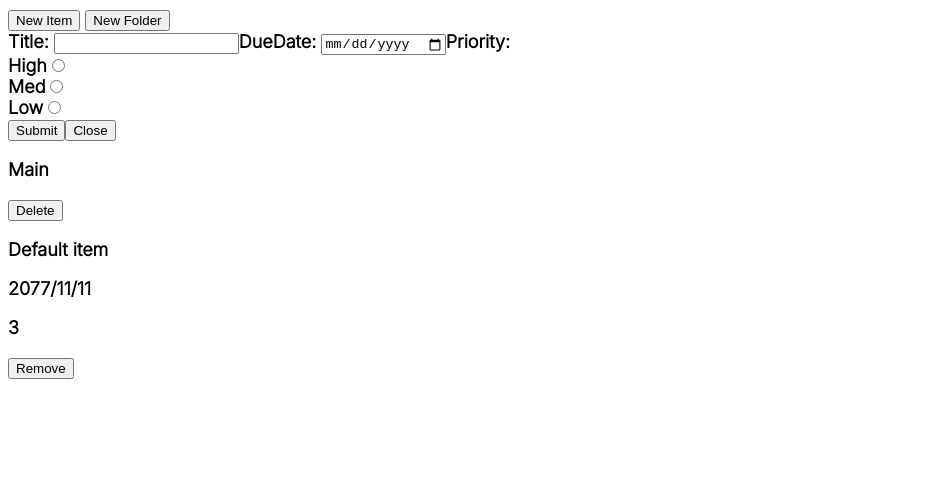
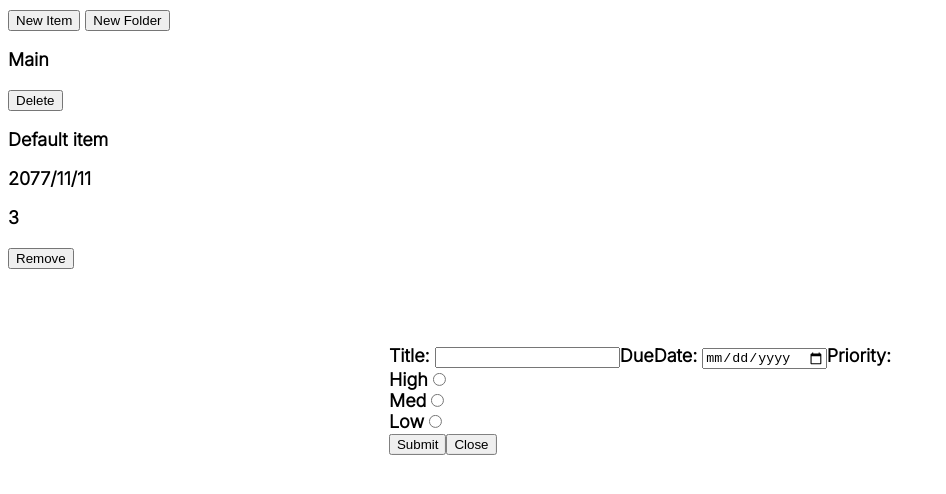
Before and after one commit to HelplessSoldier/TOP_toDoTwo, a website with bundled scripts: page src/template.html in a window 1280 px wide. Both pictures are taken after a click on the button "New Item". Shown: the whole page, without its empty margins (0-946 px from the left). Built offline with nearby package versions, Linux system fonts and the light colour scheme.

Commit message:
centered popups and hide others on click

```diff
--- a/src/index.js
+++ b/src/index.js
@@ -20,6 +20,8 @@ createTodo.createItemDialogue();
 createItemContainer.style.display = "none";
 openNewItemDialogueButton.addEventListener("click", () => {
     createItemContainer.style.display = "block";
+    createFolderContainer.style.display = "none";
+    areYouSureContainer.style.display = "none";
 });
 
 // open new folder dialogue on new folder button press
@@ -29,6 +31,8 @@ createFolder.createFolderDialogue();
 createFolderContainer.style.display = "none";
 newFolderButton.addEventListener("click", () => {
     createFolderContainer.style.display = "block";
+    createItemContainer.style.display = "none";
+    areYouSureContainer.style.display = "none";
 });
 
 // setup are you sure folder dialogue box
@@ -151,6 +155,8 @@ document.addEventListener("DOMContentLoaded", () => {
     document.addEventListener("removeFolderButtonClicked", (e) => {
         let folderToRemove = e.detail;
         areYouSureContainer.style.display = "block";
+        createFolderContainer.style.display = "none";
+        createItemContainer.style.display = "none";
         // close dialogue if user selects cancel
         areYouSureCancelButton.addEventListener("click", () => {
             folderToRemove = null;
--- a/src/style.css
+++ b/src/style.css
@@ -20,3 +20,12 @@
     --secondary-color: #ebebeb;
     --accent-color: #ca4316;
 }
+
+#createItemContainer,
+#createFolderContainer,
+#areYouSureContainer {
+    position: absolute;
+    top: 50%;
+    left: 50%;
+    transform: translate(-50%, -50%);
+}
```
